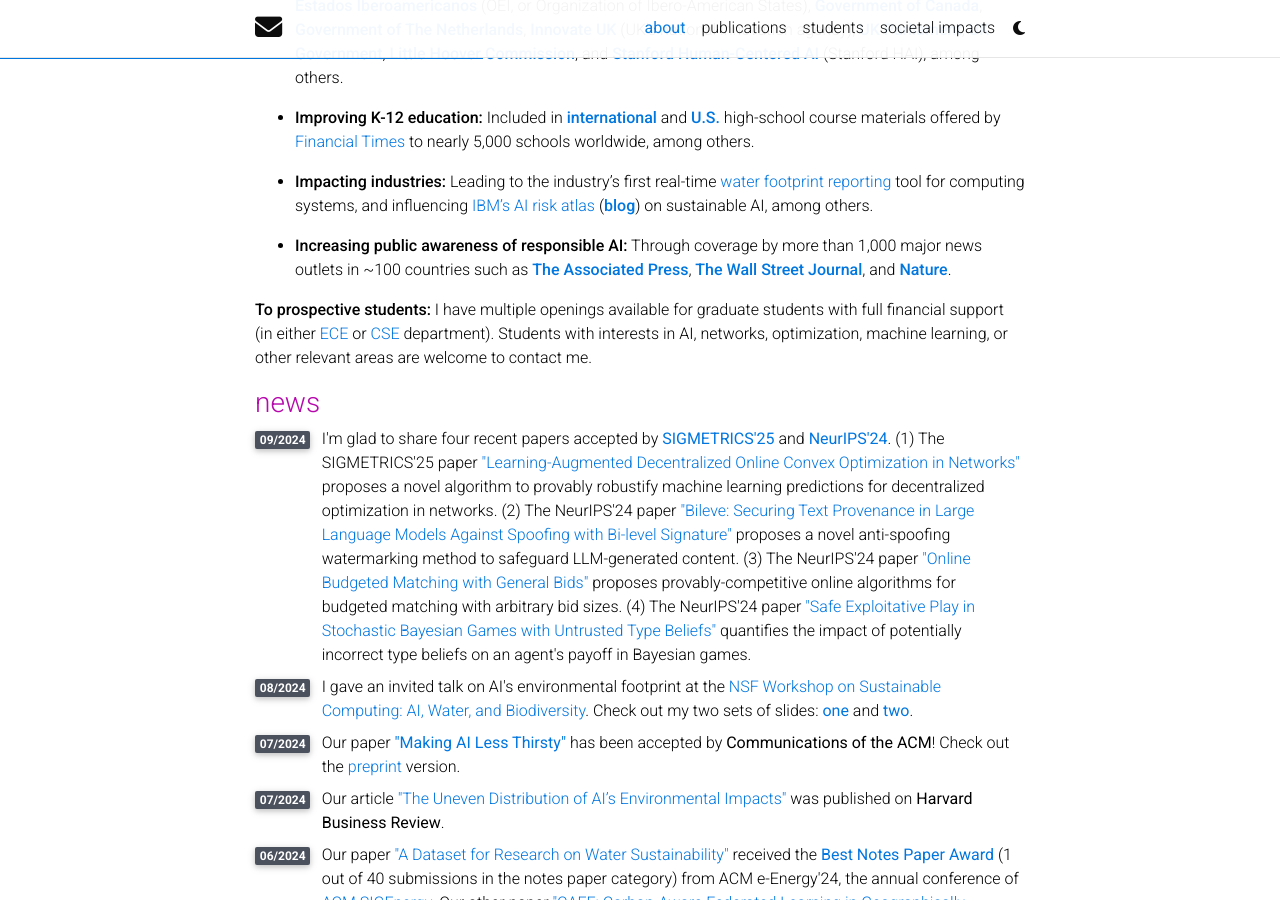
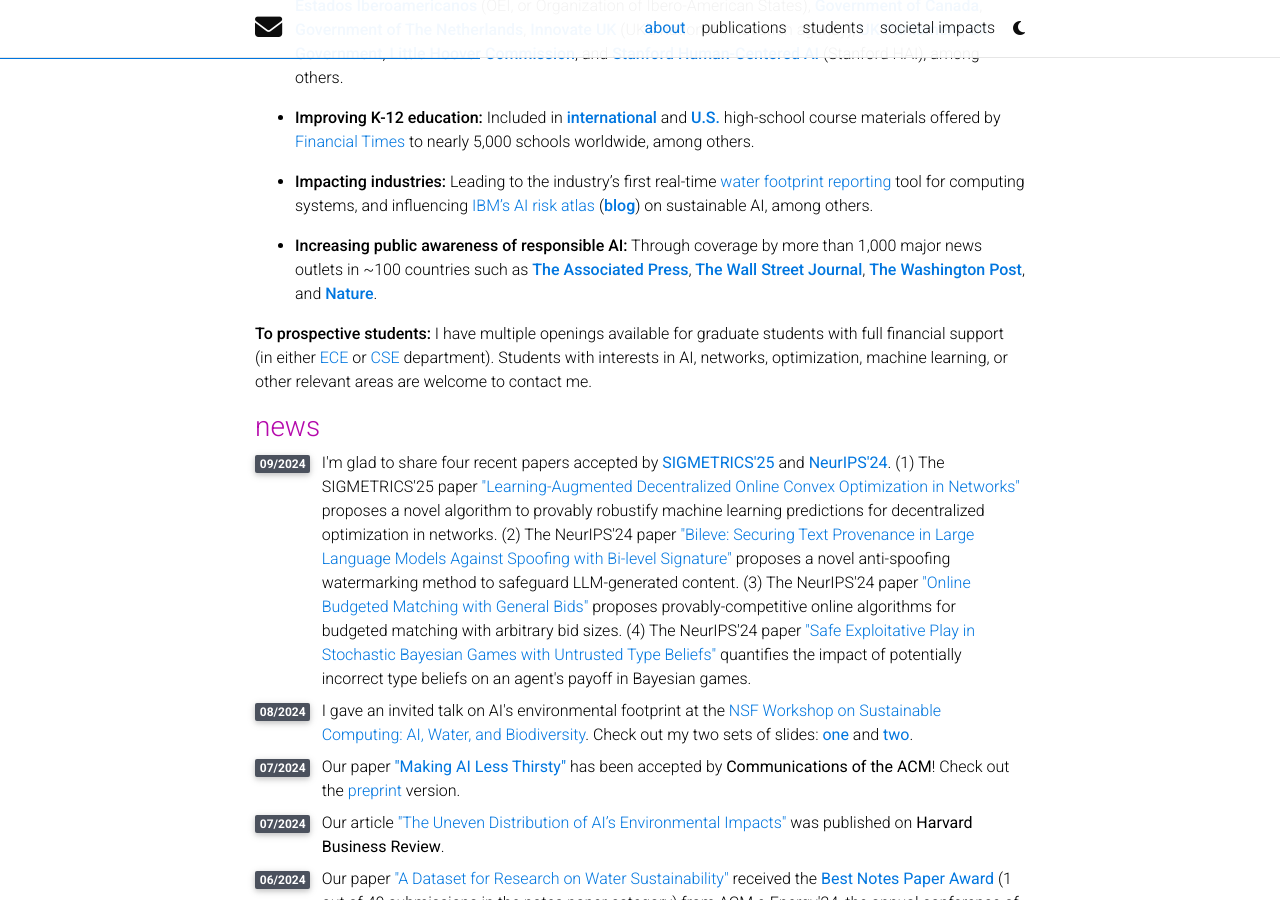
Before and after one commit to shaoleiren/shaoleiren.github.io, a Jekyll site: the page built from _pages/about.md, in a window 1280 px wide and 900 px high, scrolled down 1416 px. Built offline with Jekyll 4.4.1, drawn with Linux system fonts in a browser that asks for light colours; full-size pictures stand in for the smaller copies a plugin makes; comment, search, counter and statistics services are not loaded; a style sheet for code colours, icons or effects is not loaded.

Commit message:
Update about.md

```diff
--- a/_pages/about.md
+++ b/_pages/about.md
@@ -89,7 +89,7 @@
 - **Increasing public awareness of responsible AI:** Through coverage
 by more than 1,000 major news outlets in ~100 countries such as **[The Associated Press](https://apnews.com/article/chatgpt-gpt4-iowa-ai-water-consumption-microsoft-f551fde98083d17a7e8d904f8be822c4)**,
 **[The Wall Street Journal](https://www.wsj.com/science/environment/ai-electricity-water-environmental-impact-59520a43)**,
-and **[Nature](https://www.nature.com/articles/d41586-023-03768-y)**.
+**[The Washington Post](https://www.washingtonpost.com/technology/2024/09/18/energy-ai-use-electricity-water-data-centers/)**, and **[Nature](https://www.nature.com/articles/d41586-023-03768-y)**.
 
 
 
```
